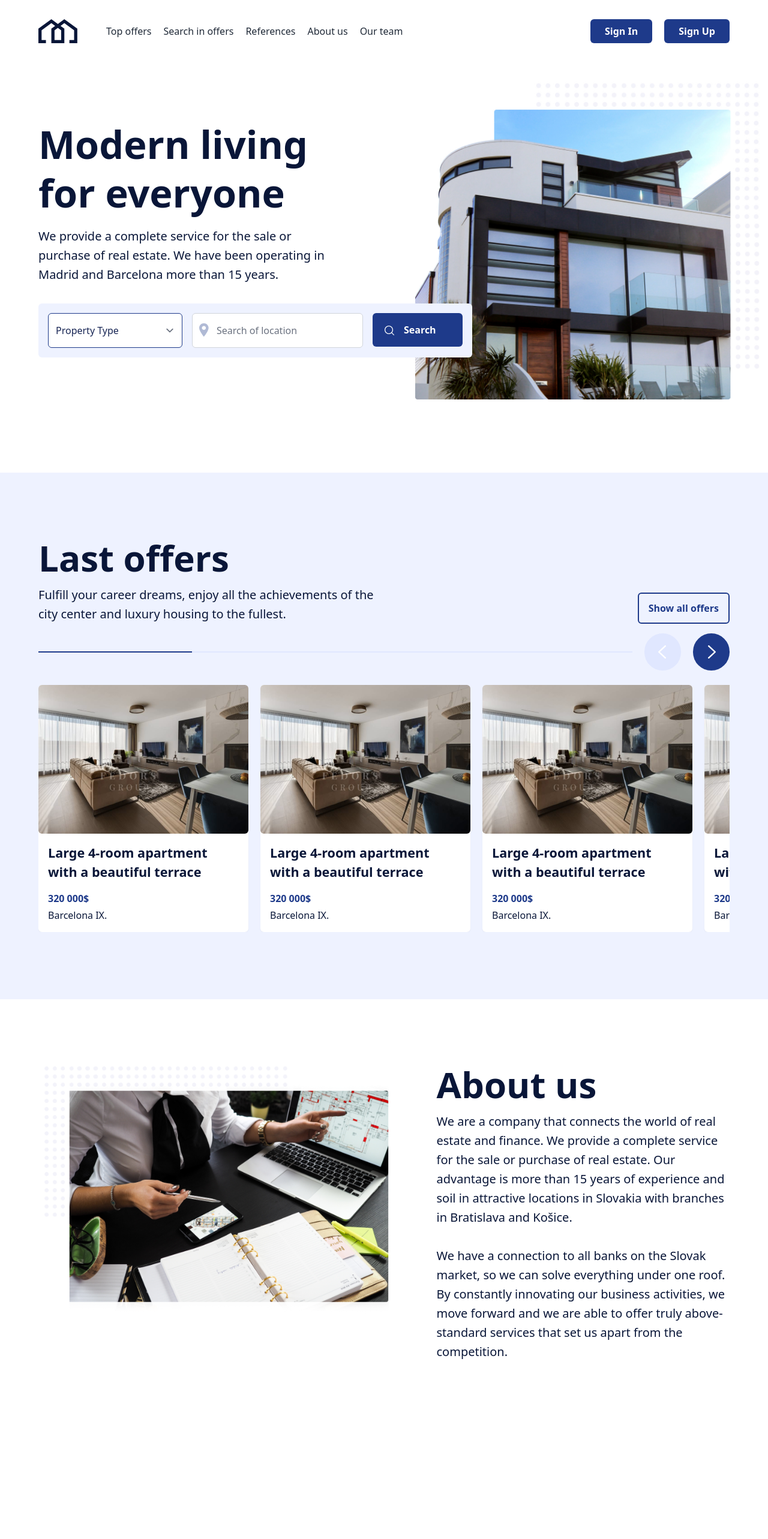
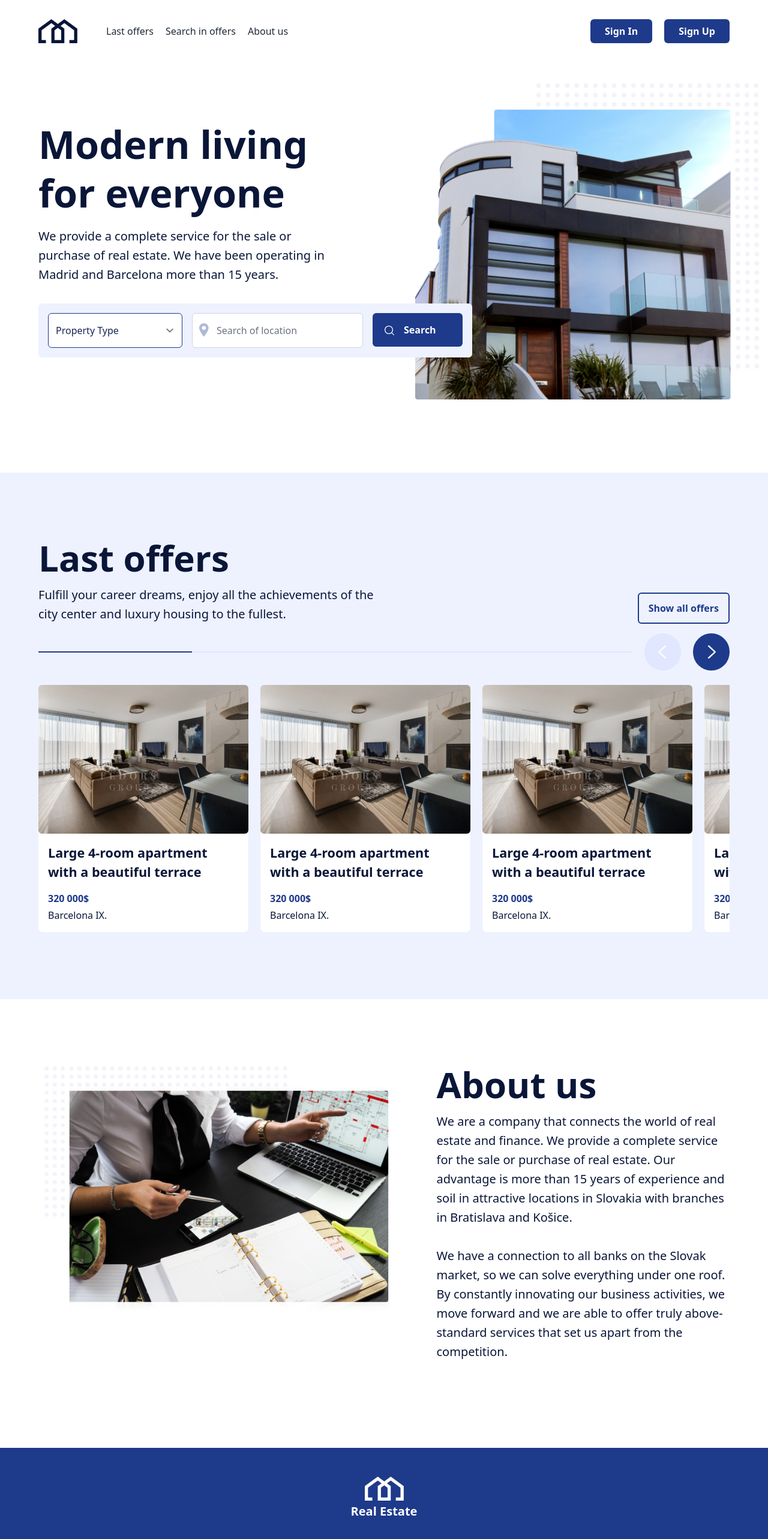
Before and after one commit to Parasik72/real-estate, a Next.js app: page / in a window 1280 px wide. Shown: the top 2566 px of the page at 60% size. Before the commit the page ends 2414 px from the top, so only its background shows below. Built offline with nearby package versions, Linux system fonts and the light colour scheme; what @tailwindcss/custom-forms would draw is missing.

Commit message:
feat: Implemented footer block UI

```diff
--- /dev/null
+++ b/common/components/footer.component.tsx
@@ -0,0 +1,8 @@
+import { LogoIcon } from "../icons/logo.icon";
+
+export const Footer = () => (
+    <footer className="py-12 flex gap-1 flex-col justify-center items-center bg-blue-900">
+        <LogoIcon className="fill-current text-white" />
+        <h3 className="text-white font-bold text-xl">Real Estate</h3>
+    </footer>
+)
--- a/common/components/layout.component.tsx
+++ b/common/components/layout.component.tsx
@@ -1,5 +1,6 @@
 import React from "react"
 import { Navbar } from "./navbar.component";
+import { Footer } from "./footer.component";
 
 interface IProps {
     children?: React.ReactNode;
@@ -12,6 +13,7 @@ export default function Layout({ children }: IProps) {
             <main>
                 {children}
             </main>
+            <Footer />
         </>
     )
 }
--- a/common/components/navbar.component.tsx
+++ b/common/components/navbar.component.tsx
@@ -9,35 +9,33 @@ export const Navbar = () => {
     const [isMenuOpen, setIsMenuOpen] = useState(false);
     const toggleMenu = () => setIsMenuOpen(prev => !prev);
     return (
-        <div className="bg-gray-100 shadow-lg lg:shadow-transparent lg:bg-transparent">
+        <header className="bg-gray-100 shadow-lg lg:shadow-transparent lg:bg-transparent">
             <div className="px-4 py-8 md:max-w-3xl md:mx-auto lg:max-w-none xl:px-0 xl:max-w-6xl flex justify-between items-center">
                 <div className="lg:flex w-full">
                     <div className="w-full lg:w-auto flex justify-between items-center">
                         <div>
-                            <LogoIcon />
+                            <LogoIcon className="fill-current text-dark-blue" />
                         </div>
                         <button onClick={toggleMenu} className="lg:hidden">
                             {isMenuOpen ? <CrossIcon /> : <HamburgerIcon />}
                         </button>
                     </div>
-                    <div className={clsx("mt-4 pt-4 w-full border-t border-gray-500 lg:mt-0 lg:pt-0 lg:border-none lg:flex justify-between", {
+                    <nav className={clsx("mt-4 pt-4 w-full border-t border-gray-500 lg:mt-0 lg:pt-0 lg:border-none lg:flex justify-between", {
                         'flex': isMenuOpen,
                         'hidden': !isMenuOpen
                     })}>
                         <div className="flex flex-col md:flex-row md:items-center gap-5 lg:ml-12">
-                            <Link href="#topoffers" className="text-gray-800">Top offers</Link>
+                            <Link href="#topoffers" className="text-gray-800">Last offers</Link>
                             <Link href="#topoffers" className="text-gray-800">Search in offers</Link>
-                            <Link href="#topoffers" className="text-gray-800">References</Link>
                             <Link href="#topoffers" className="text-gray-800">About us</Link>
-                            <Link href="#topoffers" className="text-gray-800">Our team</Link>
                         </div>
                         <div className="flex flex-col md:flex-row md:items-center gap-5">
                             <Link href="#topoffers" className="px-6 py-2 text-white bg-blue-900 rounded-md font-bold ">Sign In</Link>
                             <Link href="#topoffers" className="px-6 py-2 text-white bg-blue-900 rounded-md font-bold ">Sign Up</Link>
                         </div>
-                    </div>
+                    </nav>
                 </div>
             </div>
-        </div>
+        </header>
     )
 }
--- a/common/icons/logo.icon.tsx
+++ b/common/icons/logo.icon.tsx
@@ -1,5 +1,11 @@
-export const LogoIcon = () => (
-    <svg width="65" height="40" viewBox="0 0 65 40" fill="none" xmlns="http://www.w3.org/2000/svg">
-        <path d="M43.2072 0L32.4211 7.88354L21.626 0L0 15.794V40H12.551V34.6876H5.31243V18.4994L21.626 6.58455L27.9059 11.1713L21.5722 15.794V40H30.1008H36.6853H43.252V15.794L36.9183 11.1713L43.1982 6.58455L59.5118 18.4994V34.6876H51.6909V40H64.8421V15.794L43.2072 0ZM37.9395 18.4994V34.6876H36.6943H30.1097H26.8936V18.4994L32.4121 14.4681L37.9395 18.4994Z" fill="#091638"/>
+import { FC } from "react";
+
+interface IProps {
+    className?: string;
+}
+
+export const LogoIcon: FC<IProps> = ({ className }) => (
+    <svg className={className} width="65" height="40" viewBox="0 0 65 40" fill="none" xmlns="http://www.w3.org/2000/svg">
+        <path d="M43.2072 0L32.4211 7.88354L21.626 0L0 15.794V40H12.551V34.6876H5.31243V18.4994L21.626 6.58455L27.9059 11.1713L21.5722 15.794V40H30.1008H36.6853H43.252V15.794L36.9183 11.1713L43.1982 6.58455L59.5118 18.4994V34.6876H51.6909V40H64.8421V15.794L43.2072 0ZM37.9395 18.4994V34.6876H36.6943H30.1097H26.8936V18.4994L32.4121 14.4681L37.9395 18.4994Z" />
     </svg>
 )
```
